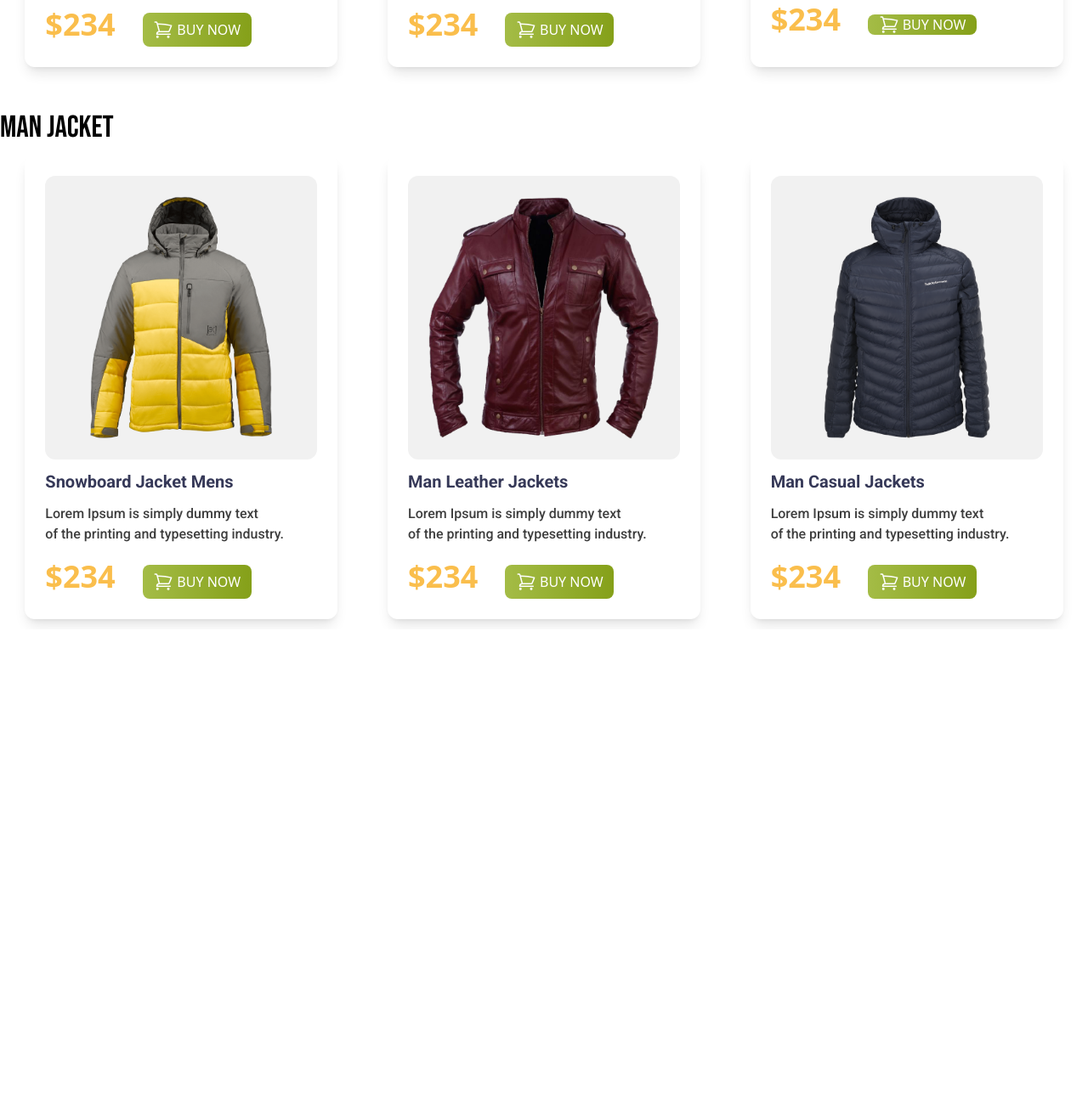
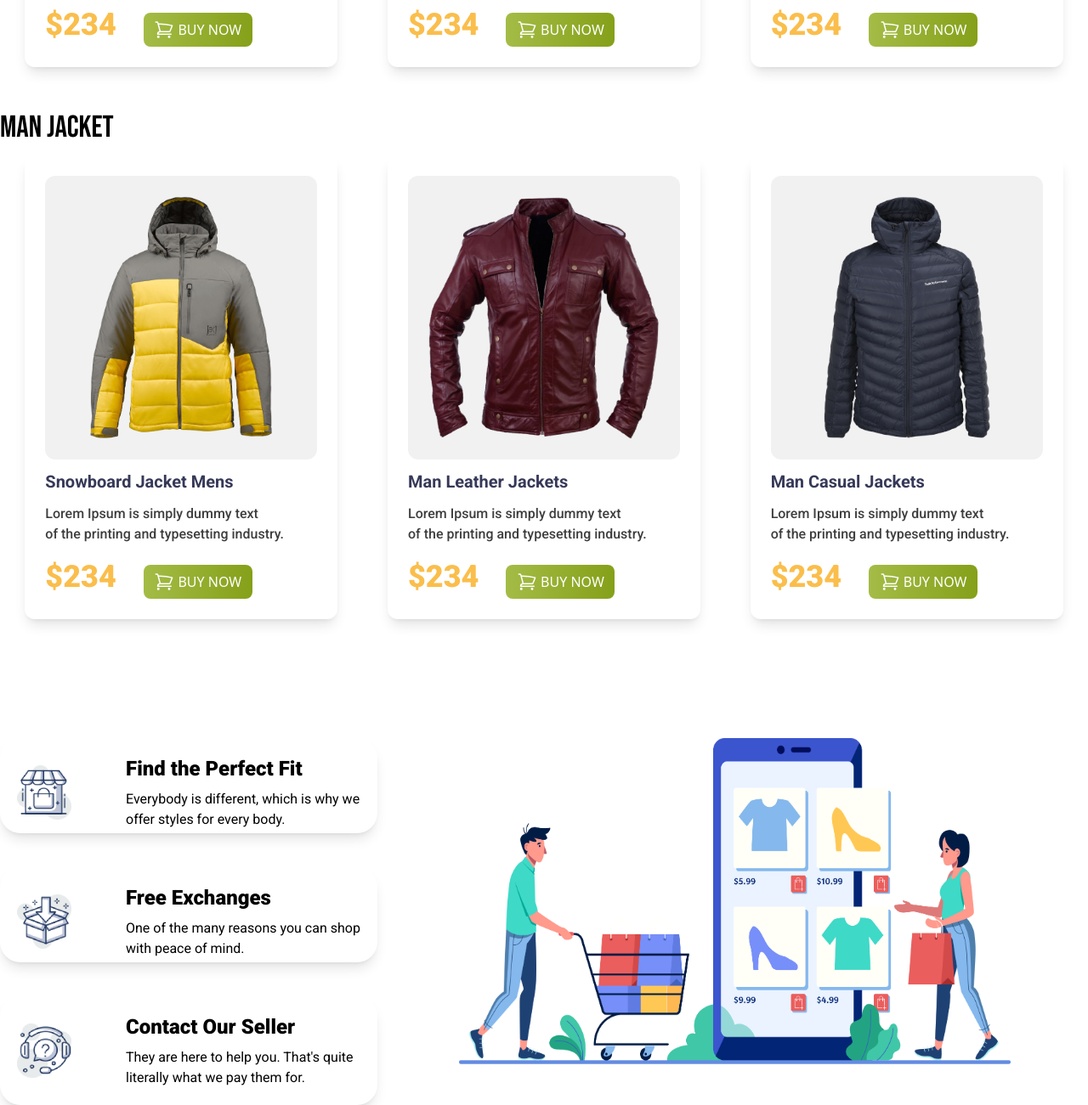
Before and after one commit to shifat94/Penguin-Fashion, a plain HTML site: page index.html in a window 1280 px wide. Shown: the part 1260-2561 px from the top of the page at 85% size. Before the commit the page ends 2001 px from the top, so only its background shows below. Drawn offline with nearby package versions, Linux system fonts and the light colour scheme.

Commit message:
last part done

```diff
--- a/index.html
+++ b/index.html
@@ -83,7 +83,7 @@
                         printing and typesetting industry.</p>
 
                         <div class="flex items-center gap-8">
-                            <h2 class=" text-4xl font-black text-[#FABE4C]">$234</h2>
+                            <h2 class=" text-4xl font-black text-[#FABE4C] roboto-regular ">$234</h2>
                             <button class="w-32  h-10 rounded-lg bg-gradient-to-r from-[#A4BC46] to-[#85A019]  flex justify-center items-center gap-1 font-medium text-white mt-3  ">
 
                                 <svg  xmlns="http://www.w3.org/2000/svg" fill="none" viewBox="0 0 24 24" stroke-width="1.5" stroke="currentColor" class="size-6">
@@ -106,7 +106,7 @@
                       printing and typesetting industry.</p>
 
                       <div class="flex items-center gap-8">
-                          <h2 class=" text-4xl font-black text-[#FABE4C]">$234</h2>
+                          <h2 class=" text-4xl font-black text-[#FABE4C] roboto-regular ">$234</h2>
                           <button class="w-32  h-10 rounded-lg bg-gradient-to-r from-[#A4BC46] to-[#85A019]  flex justify-center items-center gap-1 font-medium text-white mt-3 ">
 
                               <svg  xmlns="http://www.w3.org/2000/svg" fill="none" viewBox="0 0 24 24" stroke-width="1.5" stroke="currentColor" class="size-6">
@@ -129,8 +129,8 @@
                     printing and typesetting industry.</p>
 
                     <div class="flex items-center gap-8">
-                        <h2 class=" text-4xl font-black text-[#FABE4C]">$234</h2>
-                        <button class="w-32  h-=10 rounded-lg bg-gradient-to-r from-[#A4BC46] to-[#85A019]  flex justify-center items-center gap-1 font-medium text-white mt-3 ">
+                        <h2 class=" text-4xl font-black text-[#FABE4C] roboto-regular">$234</h2>
+                        <button class="w-32  h-10 rounded-lg bg-gradient-to-r from-[#A4BC46] to-[#85A019]  flex justify-center items-center gap-1 font-medium text-white mt-3 ">
 
                             <svg  xmlns="http://www.w3.org/2000/svg" fill="none" viewBox="0 0 24 24" stroke-width="1.5" stroke="currentColor" class="size-6">
                                 <path stroke-linecap="round" stroke-linejoin="round" d="M2.25 3h1.386c.51 0 .955.343 1.087.835l.383 1.437M7.5 14.25a3 3 0 0 0-3 3h15.75m-12.75-3h11.218c1.121-2.3 2.1-4.684 2.924-7.138a60.114 60.114 0 0 0-16.536-1.84M7.5 14.25 5.106 5.272M6 20.25a.75.75 0 1 1-1.5 0 .75.75 0 0 1 1.5 0Zm12.75 0a.75.75 0 1 1-1.5 0 .75.75 0 0 1 1.5 0Z" />
@@ -161,7 +161,7 @@
                      printing and typesetting industry.</p>
 
                      <div class="flex items-center gap-8">
-                         <h2 class=" text-4xl font-black text-[#FABE4C]">$234</h2>
+                         <h2 class=" text-4xl font-black text-[#FABE4C] roboto-regular">$234</h2>
                          <button class="w-32  h-10 rounded-lg bg-gradient-to-r from-[#A4BC46] to-[#85A019]  flex justify-center items-center gap-1 font-medium text-white mt-3">
 
                              <svg  xmlns="http://www.w3.org/2000/svg" fill="none" viewBox="0 0 24 24" stroke-width="1.5" stroke="currentColor" class="size-6">
@@ -184,7 +184,7 @@
                    printing and typesetting industry.</p>
 
                    <div class="flex items-center gap-8">
-                       <h2 class=" text-4xl font-black text-[#FABE4C]">$234</h2>
+                       <h2 class=" text-4xl font-black text-[#FABE4C] roboto-regular">$234</h2>
                        <button class="w-32  h-10 rounded-lg bg-gradient-to-r from-[#A4BC46] to-[#85A019]  flex justify-center items-center gap-1 font-medium text-white mt-3 ">
 
                            <svg  xmlns="http://www.w3.org/2000/svg" fill="none" viewBox="0 0 24 24" stroke-width="1.5" stroke="currentColor" class="size-6">
@@ -207,7 +207,7 @@
                  printing and typesetting industry.</p>
 
                  <div class="flex items-center gap-8">
-                     <h2 class=" text-4xl font-black text-[#FABE4C]">$234</h2>
+                     <h2 class=" text-4xl font-black text-[#FABE4C] roboto-regular ">$234</h2>
                      <button class="w-32  h-10 rounded-lg bg-gradient-to-r from-[#A4BC46] to-[#85A019]  flex justify-center items-center gap-1 font-medium text-white mt-3 ">
 
                          <svg  xmlns="http://www.w3.org/2000/svg" fill="none" viewBox="0 0 24 24" stroke-width="1.5" stroke="currentColor" class="size-6">
@@ -220,10 +220,55 @@
                      </button>
 
                  </div>
-         </div>
+          </div>
 
 
-       </div>
+      </div>
+
+               <!-- Shooping part End -->
+
+
+              <!-- Last part Start -->
+
+           <div class="mt-32 flex">
+                 <div>
+                  <div class="max-w-lg h-28 rounded-3xl shadow-lg ">
+                    <div class=" flex items-center px-5 py-5 ">
+                         <div><img class="w-16 h-16" src="icons/house.png" alt="" srcset=""></div>
+                         <div class="ml-16 ">
+                            <h2 class="font-extrabold text-2xl roboto-regular">Find the Perfect Fit</h2>
+                             <p class="text-base font-normal roboto-regular mt-2"> Everybody is different, which is why we <br>
+                              offer styles for every body.</p>
+                         </div>
+                    </div>
+              </div>
+              <div class="max-w-lg h-28 rounded-3xl shadow-lg mt-10 ">
+                <div class=" flex items-center px-5 py-5 ">
+                     <div><img class="w-16 h-16" src="icons/box.png" alt="" srcset=""></div>
+                     <div class="ml-16 ">
+                        <h2 class="font-extrabold text-2xl roboto-regular">Free Exchanges</h2>
+                         <p class="text-base font-normal roboto-regular mt-2"> One of the many reasons you can shop <br>
+                          with peace of mind.</p>
+                     </div>
+                </div>
+          </div>
+
+          <div class="max-w-lg min-h-28 rounded-3xl shadow-lg mt-10">
+            <div class=" flex items-center px-5 py-5 ">
+                 <div><img class="w-16 h-16" src="icons/question.png" alt="" srcset=""></div>
+                 <div class="ml-16 ">
+                    <h2 class="font-extrabold text-2xl roboto-regular">Contact Our Seller</h2>
+                     <p class="text-base font-normal roboto-regular mt-2"> They are here to help you. That's quite <br>
+                      literally what we pay them for.</p>
+                 </div>
+            </div>
+         </div>
+                 </div>
+
+             <div><img class="max-w-2xl max-h-96 ml-24" src="images/shopping.png" alt=""></div>
+
+
+           </div>
 
 
      </main>
```
